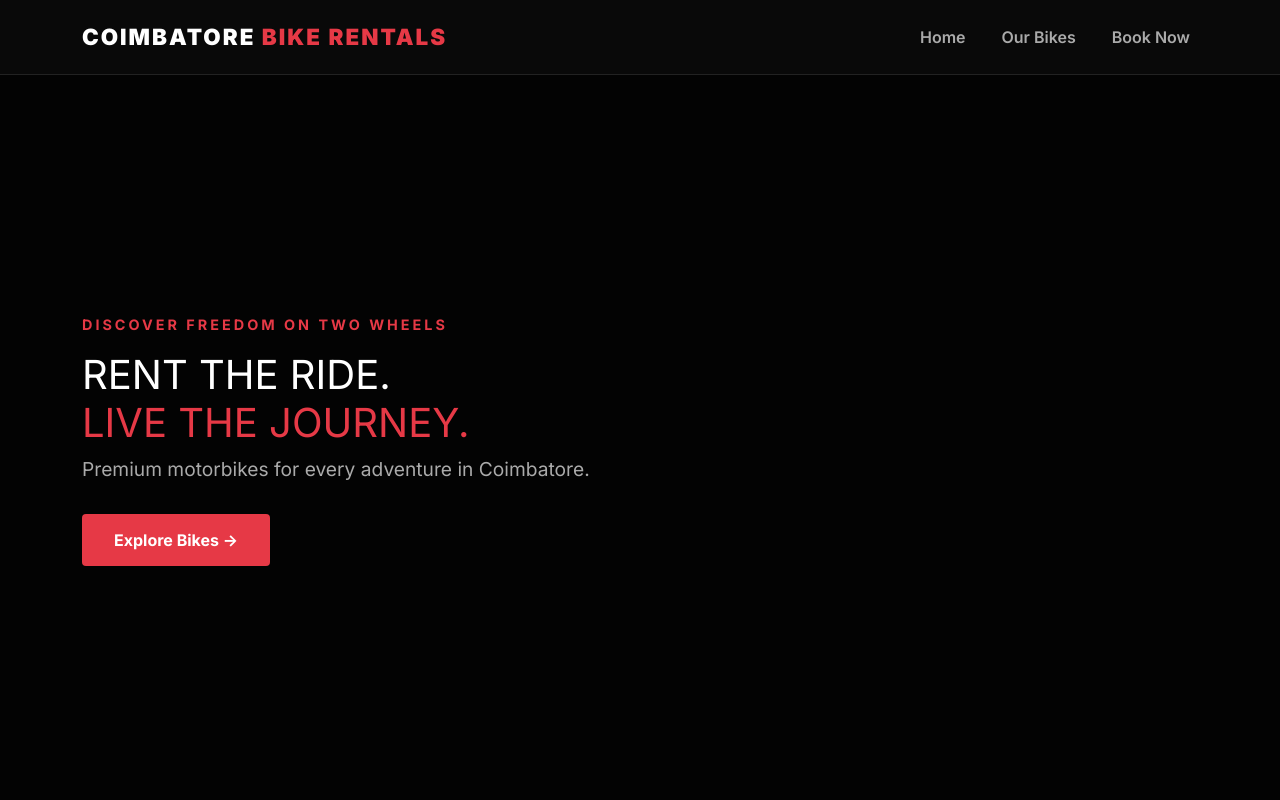
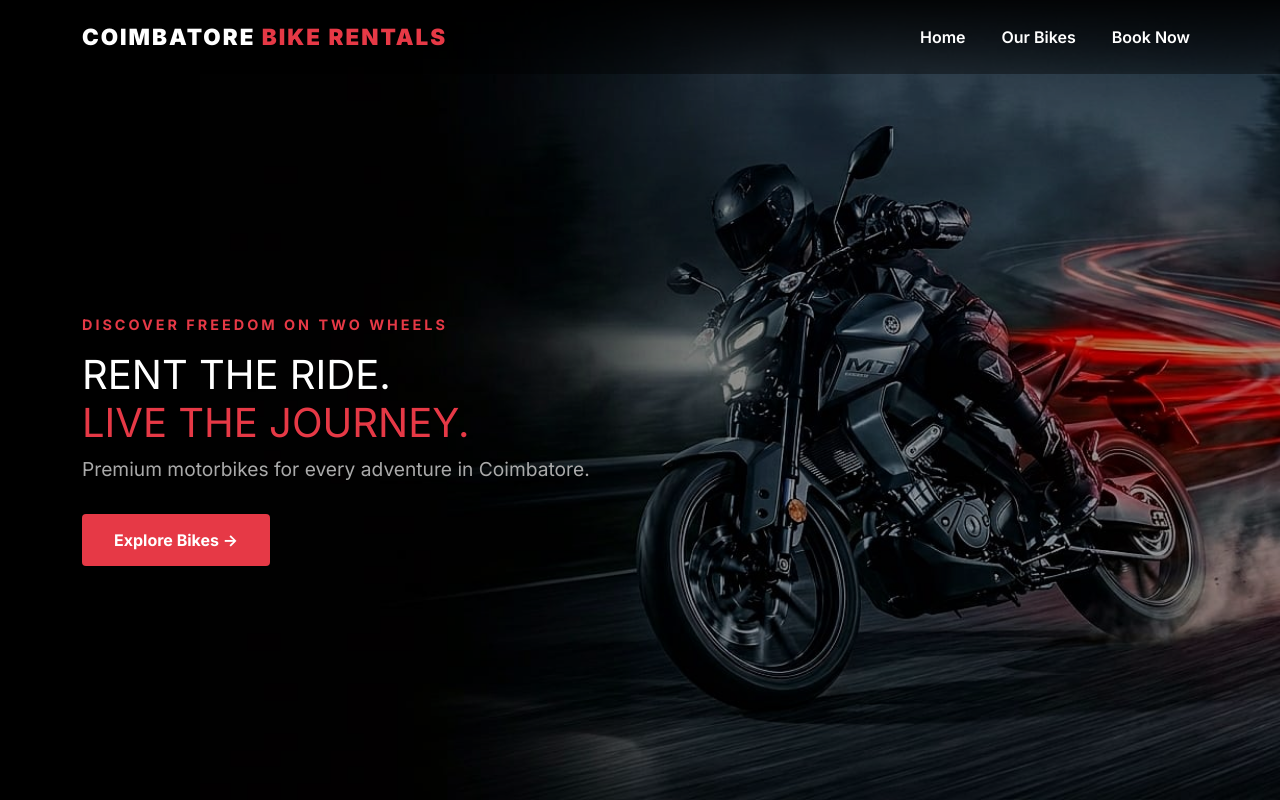
Before and after one commit to lavanya-bhardwaj/RideX, a Flask app: page / in a window 1280 px wide. Run offline with Flask 3, Linux system fonts and the light colour scheme.

Commit message:
hero background image added

```diff
--- a/static/css/style.css
+++ b/static/css/style.css
@@ -5,15 +5,15 @@
 }
 
 body {
-    background-color: #0a0a0a;
+    background-color: #000000;
     color: #ffffff;
     font-family: 'Inter', sans-serif;
 }
 
 /* Navbar */
 .navbar {
-    background-color: rgba(10, 10, 10, 0.95);
-    border-bottom: 1px solid #222;
+    background: linear-gradient(180deg, rgba(0,0,0,0.9) 0%, rgba(0,0,0,0.4) 100%);
+    border-bottom: none;
     padding: 15px 0;
 }
 
@@ -29,7 +29,7 @@ body {
 }
 
 .nav-link {
-    color: #aaaaaa !important;
+    color: #ffffff !important;
     margin-left: 20px;
     font-weight: 600;
     transition: color 0.3s ease;
@@ -42,10 +42,35 @@ body {
 /* Hero Section */
 .hero {
     min-height: 100vh;
-    background: linear-gradient(rgba(0,0,0,0.7), rgba(0,0,0,0.7));
     display: flex;
     align-items: center;
     padding-top: 80px;
+    position: relative;
+    overflow: hidden;
+}
+
+.hero::before {
+    content: '';
+    position: absolute;
+    top: 0;
+    left: 200px;        /* ← push this higher to move image right */
+    width: 100%;
+    height: 100%;
+    background: url('/static/images/hero_bg.jpg') center center / cover no-repeat;
+    z-index: 0;
+}
+
+.hero::after {
+    content: '';
+    position: absolute;
+    inset: 0;
+    background: rgba(0,0,0,0.25);
+    z-index: 1;
+}
+
+.hero .container {
+    position: relative;
+    z-index: 2;
 }
 .hero-tagline{
     color: #e63946;
```
Also changed, not shown: static/images/hero_bg.jpg (added).
